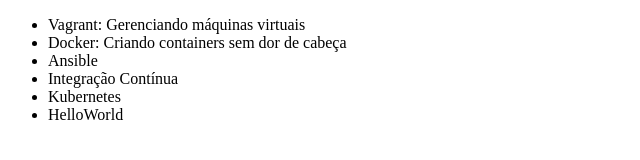
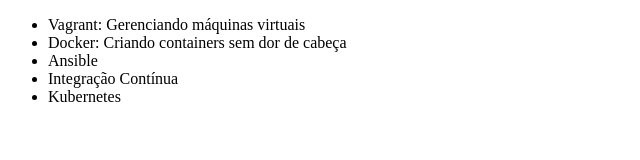
Before and after one commit to alxv-oliveira/alura-git, a plain HTML site: page index.html in a window 1280 px wide. Shown: the full height of the page, 0-640 px from the left. Drawn offline with Linux system fonts and the light colour scheme.

Commit message:
Revert "Alterando o código"
This reverts commit 44e03e77526e701ebf8f745376c936ca08b14fba.

```diff
--- a/index.html
+++ b/index.html
@@ -11,7 +11,6 @@
         <li>Ansible</li>
         <li>Integração Contínua</li>
         <li>Kubernetes</li>
-        <li>HelloWorld</li>
     </ul>
 </body>
 </html>
```
